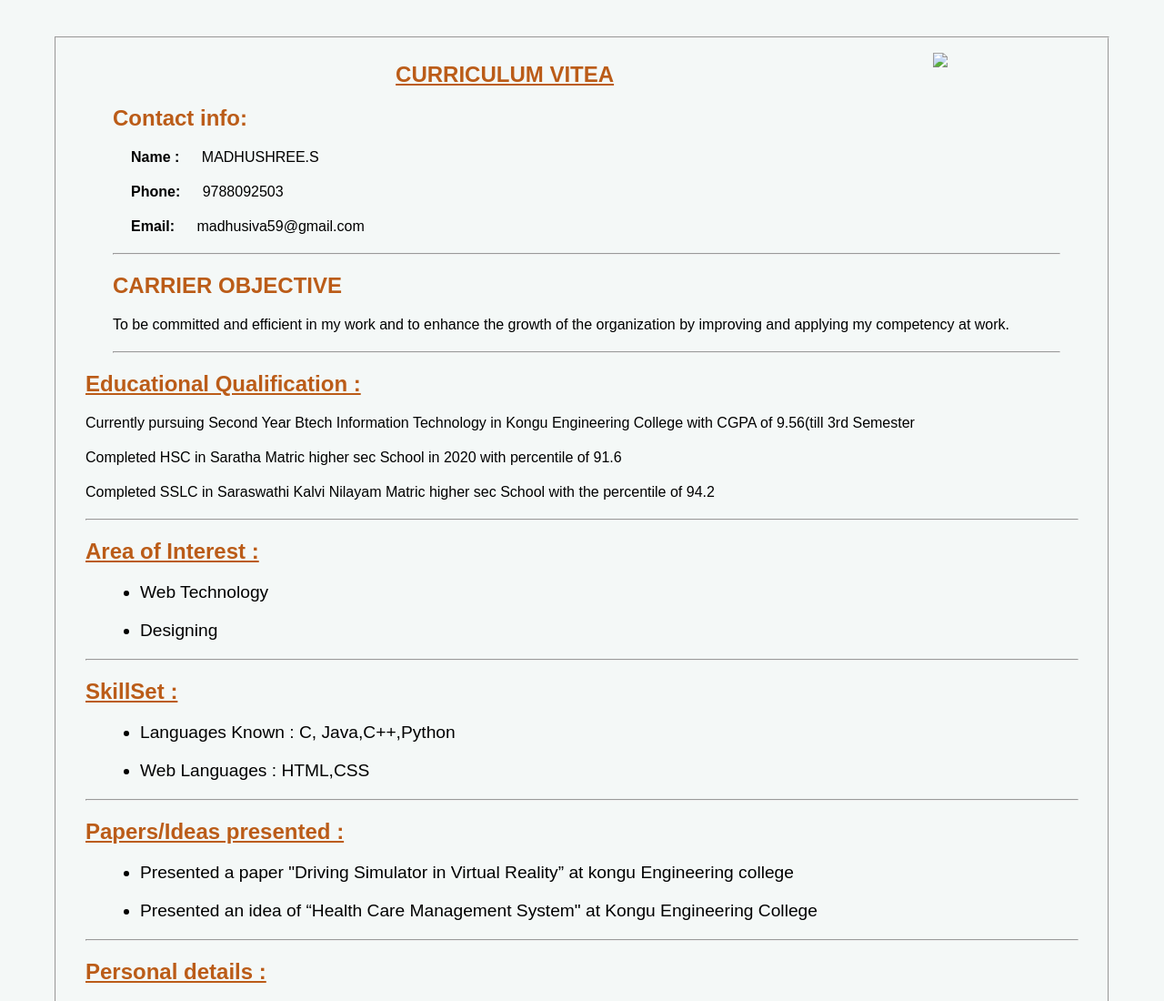
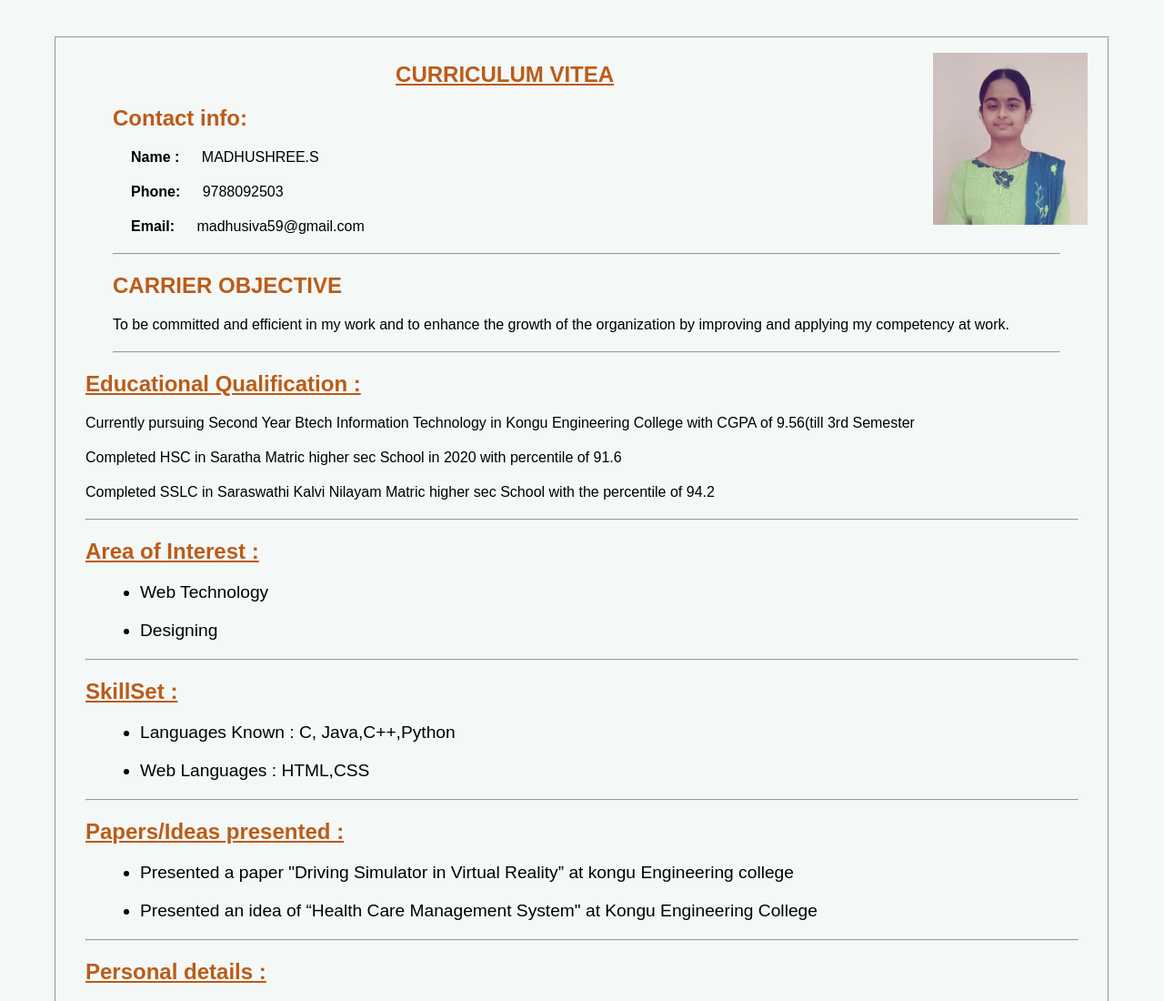
Before and after one commit to Madhusiva5/resume, a plain HTML site: page index.html in a window 1280 px wide. Shown: the top 1100 px of the page at 91% size. Drawn offline with Linux system fonts and the light colour scheme.

Commit message:
Update index.html

```diff
--- a/index.html
+++ b/index.html
@@ -37,7 +37,7 @@
 
 <body>
     <fieldset>
-        <img src="./20ITR061.jpeg">
+        <img src="./Madhushree. S.jpeg">
 
 <h2 style="text-align: center; text-decoration: underline;" >CURRICULUM VITEA</h1>
 
```
